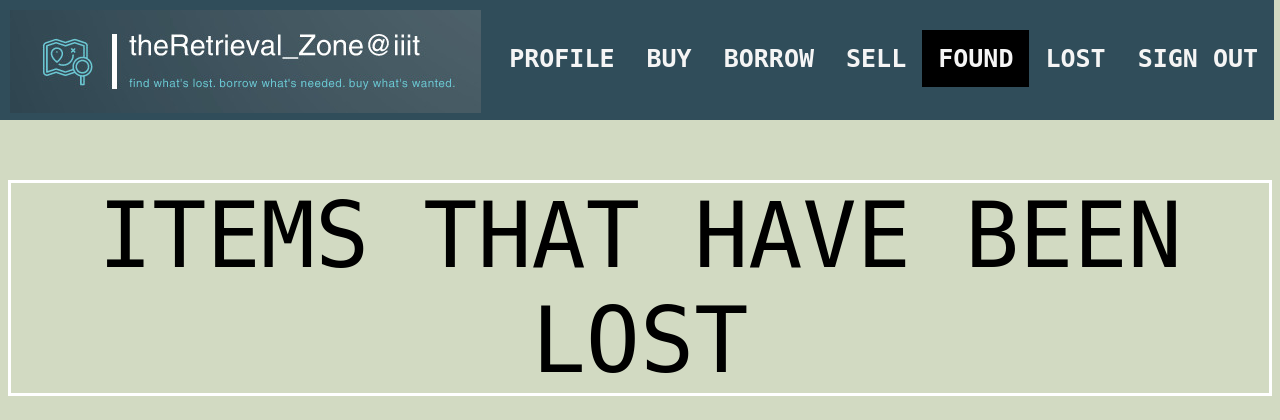
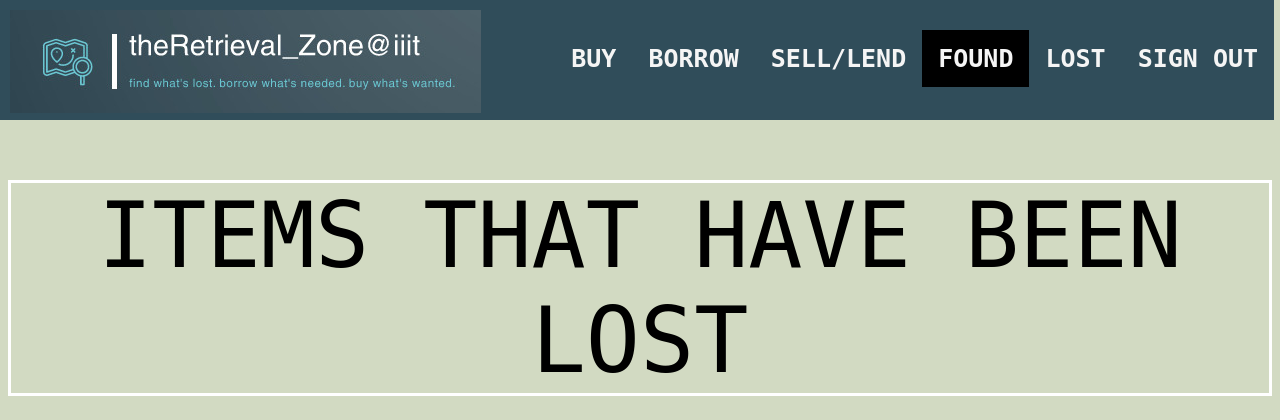
Before and after one commit to hemanth-sunkireddy/ISS_Hackhaton, a Flask app: page /foundView.html in a window 1280 px wide. Shown: the top 420 px of the page. Run offline with Flask 3, Linux system fonts and the light colour scheme; data that the repository does not hold is empty.

Commit message:
Update foundView.html

```diff
--- a/templates/foundView.html
+++ b/templates/foundView.html
@@ -62,14 +62,14 @@
 		background-color: #25c481;
 		color: #fff;
 	  }
+		  </style>
 
-		  </style>
 		  <ul>
 			  <img src="../static/logo.jpeg" style="margin-top:10px;margin-left:10px;">
 			  <li><a href="/index.html">SIGN OUT</a></li>
 			  <li><a href="/lostView.html">LOST</a></li>
 			  <li><a href="/foundView.html" a class="active">FOUND</a></li>
-			  <li><a href="/sell.html">SELL</a></li>
+			  <li><a href="/sell.html">SELL/LEND</a></li>
 			  <li><a href="/borrow.html">BORROW</a></li>
 			  <li><a href="/buy.html" >BUY</a></li>
 			  <li><a href="/studentProfile.html"  >PROFILE</a></li>
@@ -77,6 +77,7 @@
 
 
 			</ul>
+			<title>Items That Have Been Lost</title>
 	  <h1>Items That Have Been Lost</h1>
 	  {% if rows %}
 	  <table class="playlist">
```
